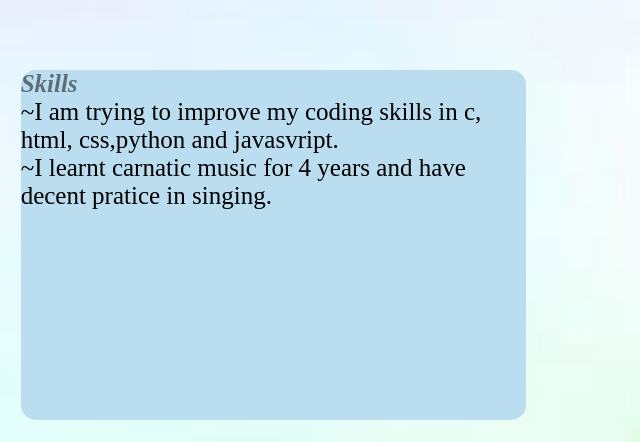
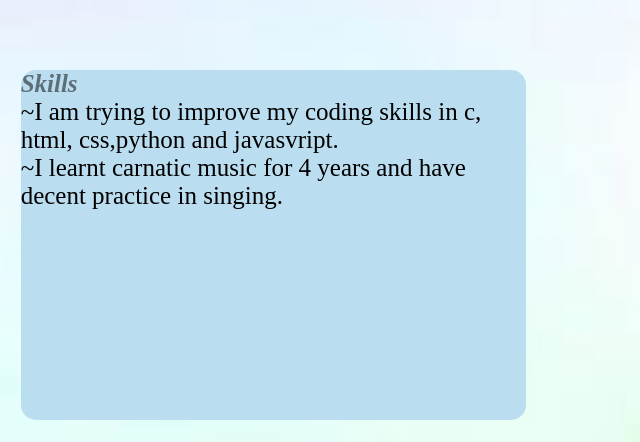
Before and after one commit to GoniAnagha/AnaghaGoni.github.io, a plain HTML site: page index.html in a window 1280 px wide. Shown: the part 982-1424 px from the top of the page, 0-640 px from the left. Drawn offline with Linux system fonts and the light colour scheme.

Commit message:
Update index.html

```diff
--- a/index.html
+++ b/index.html
@@ -26,7 +26,7 @@
       <p class="a" id="education" ><b><i>Education</i></b><br>->I completed my schooling in the year 2021 from Sri chaitanya school,Anantapuram with subjects biological science and physical science and social.<br>->I completed my intermediate education from BOARD of Intermediate Education,AP with subjects maths, physics and chemistry.</p>
       <p class="b" id="achievements"><b><i>Achievements</i></b><br>#Completed my 10th class with top score.<br>#Completed my Intermediate with A grade(97.9%).</p>
       <br><br>
-      <p class="a" id="skills"><b><i>Skills</i></b><br>~I am trying to improve my coding skills in c, html, css,python and javasvript.<br>~I learnt carnatic music for 4 years and have decent pratice in singing.</p>
+      <p class="a" id="skills"><b><i>Skills</i></b><br>~I am trying to improve my coding skills in c, html, css,python and javasvript.<br>~I learnt carnatic music for 4 years and have decent practice in singing.</p>
       <p class="b" id="hobbies"><b><i>Hobbies</i></b><br>##Generally, I find peace in listening music and singing especially slow and melodic music.<br>##I also enjoy music played along with drums and musical pads.<br>##I like reading books and playing badminton.<br>##I love capturing astonishing photos of nature.</p>
       <div id="blog" class="bl"><a href="blogs.html" target="_blank">Blogs</a></div><br><br>
       <a href="Assignment 1.pdf" target="_blank" style="font-size: 30px;">click here to view assignment 1 document</a><br><br><br>
```
